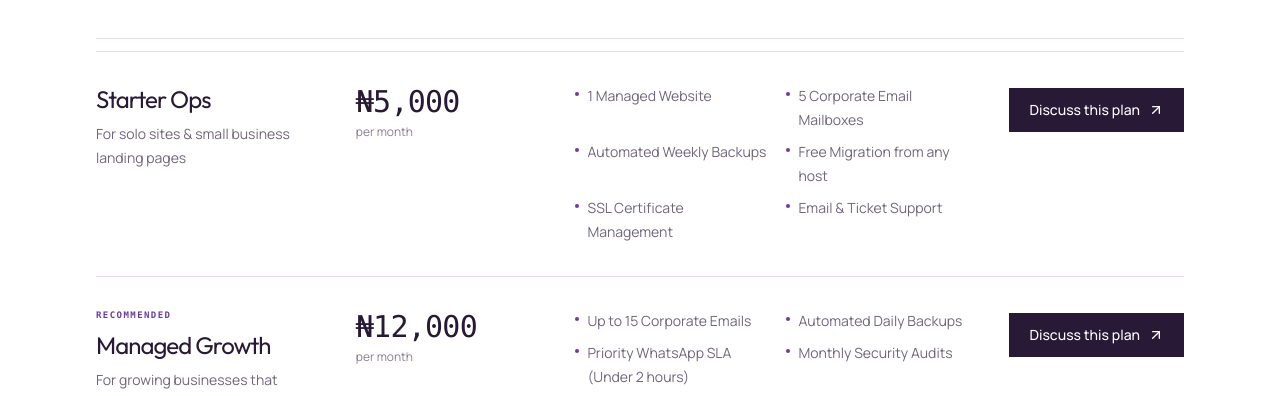
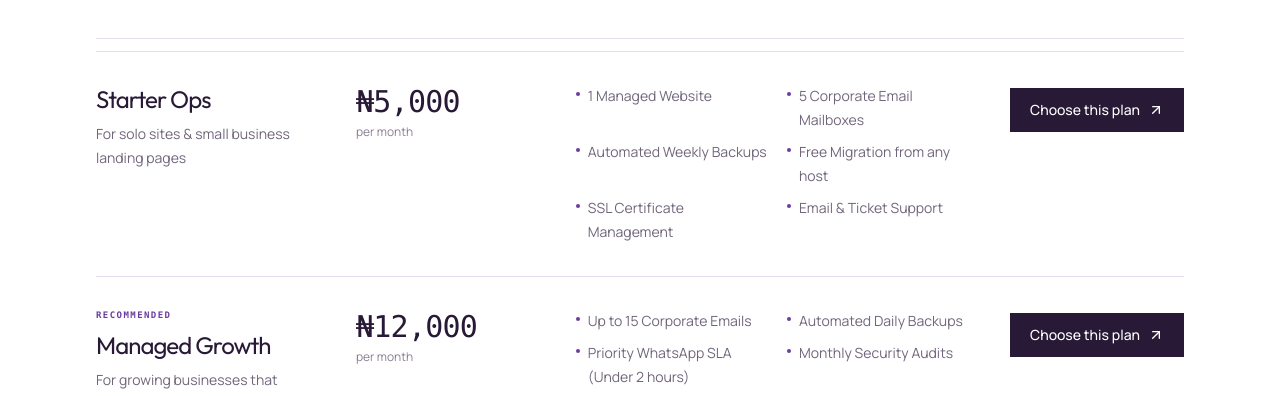
Before and after one commit to Holladworld/hostsuite, a Next.js app: page / in a window 1280 px wide. Shown: the part 6213-6609 px from the top of the page. Built offline with nearby package versions, Linux system fonts and the light colour scheme; no server answers; the database is empty.

Commit message:
Route managed care pricing buttons into checkout

```diff
--- a/components/pricing.tsx
+++ b/components/pricing.tsx
@@ -61,7 +61,11 @@ export function Pricing() {
                 </ul>
                 <div className="lg:pt-1">
                   <Button asChild className="h-11 w-full rounded-none bg-[#281936] px-5 text-white hover:bg-[#5D2A86] lg:w-auto">
-                    <a href={waLink(`Hello HostSuite, I am interested in the ${plan.name} plan${isCustom ? ' and would like a custom quote' : ''}. Please help me understand whether it covers my website management needs.`)} target="_blank" rel="noopener noreferrer" className="gap-2">{isCustom ? 'Request a quote' : 'Discuss this plan'} <ArrowUpRight className="h-4 w-4" /></a>
+                    {isCustom ? (
+                      <a href={waLink(`Hello HostSuite, I am interested in the ${plan.name} plan and would like a custom quote. Please help me discuss the scope and pricing.`)} target="_blank" rel="noopener noreferrer" className="gap-2">Request a quote <ArrowUpRight className="h-4 w-4" /></a>
+                    ) : (
+                      <Link href={`/portal/managed-plan?plan=${plan.id}&interval=${annual ? 'yearly' : 'monthly'}`} className="gap-2">Choose this plan <ArrowUpRight className="h-4 w-4" /></Link>
+                    )}
                   </Button>
                 </div>
               </motion.article>
```
